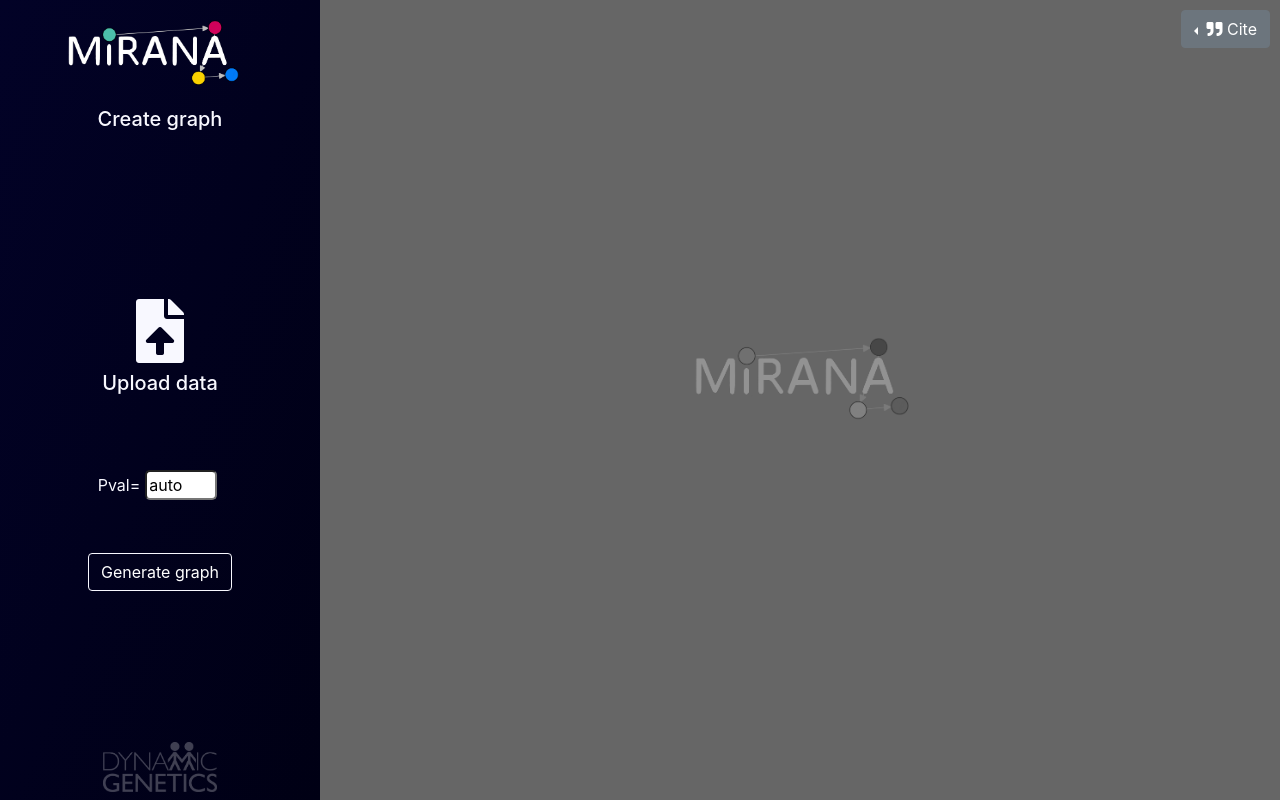
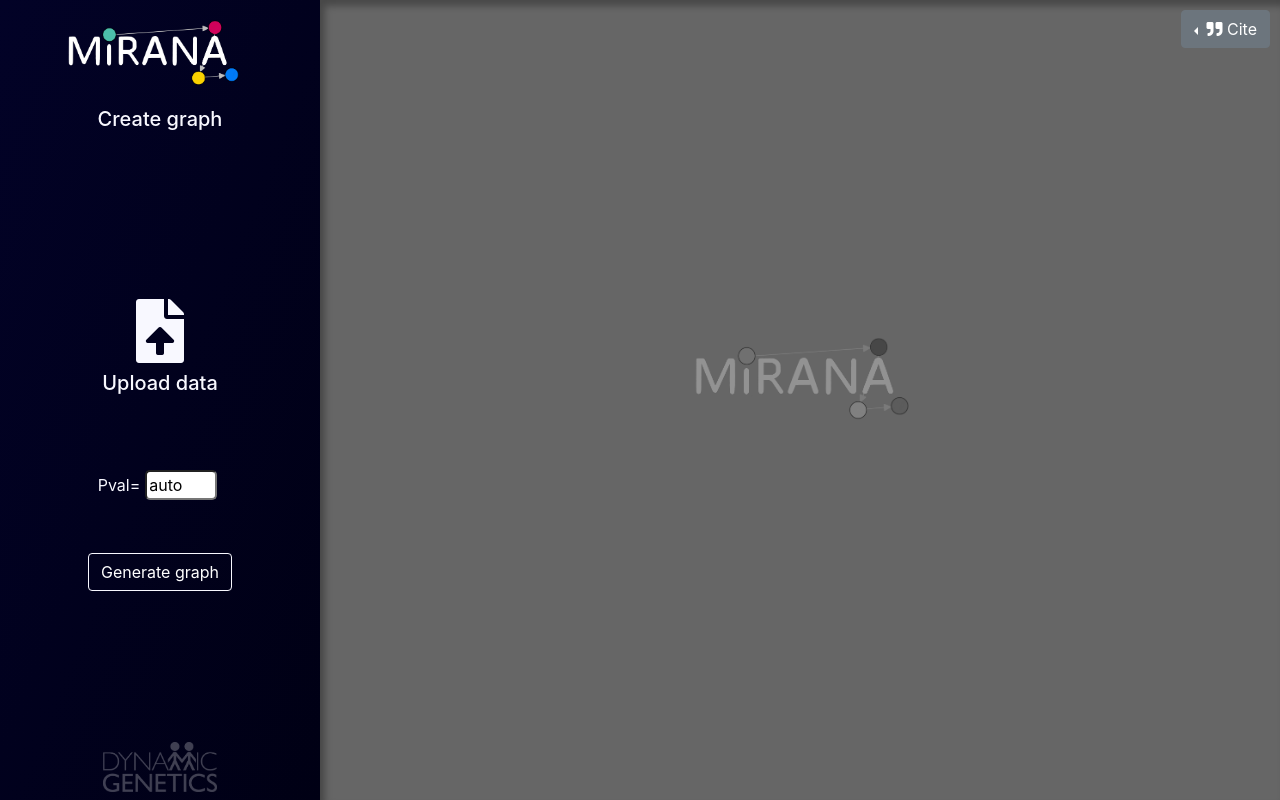
Before and after one commit to CMorenoStokoe/network-mr-vis-tool, a plain HTML site: page visualisation.html in a window 1280 px wide. Drawn offline with nearby package versions, Linux system fonts and the light colour scheme.

Commit message:
added drop shadow to grey film

```diff
--- a/visualisation.html
+++ b/visualisation.html
@@ -74,8 +74,11 @@
             </div>
 
             <!-- Graph -->
-            <div class="col-md-9" style='background-color: #666;' id='film-panel'>
-
+            <div class="col-md-9" style='background-color: #666;
+                -moz-box-shadow: inset 5px 6px 7px rgba(0, 0, 0, 0.3);
+                -webkit-box-shadow: inset 5px 6px 7px rgba(0, 0, 0, 0.3);
+                box-shadow: inset 5px 6px 7px rgba(0, 0, 0, 0.3);
+            ;' id='film-panel'>
 
                 <!-- Cite button -->
                 <div class="dropleft" style='position: absolute; top: 10; right: 10;'>
```
